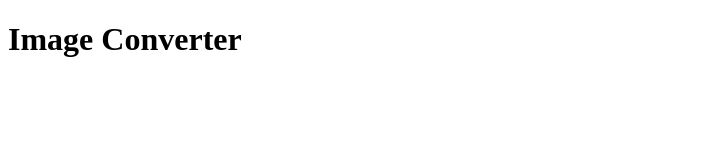
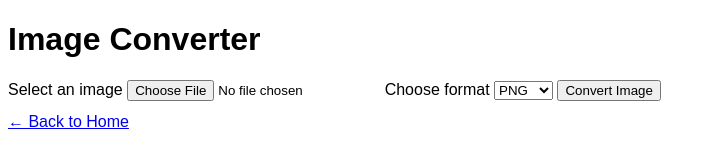
Before and after one commit to nvijay7539/converter-website, a plain HTML site: page image-converter.html in a window 1280 px wide. Shown: the whole page, without its empty margins (0-715 px from the left). Drawn offline with Linux system fonts and the light colour scheme.

Commit message:
Update image-converter.html

```diff
--- a/image-converter.html
+++ b/image-converter.html
@@ -1 +1,35 @@
-<!DOCTYPE html><html><head><title>Image Converter</title></head><body><h1>Image Converter</h1></body></html>
+<!DOCTYPE html>
+<html lang="en">
+<head>
+<meta charset="UTF-8">
+<meta name="viewport" content="width=device-width, initial-scale=1.0">
+<title>Image Converter — ConvertFreeTools</title>
+<link rel="stylesheet" href="css/style.css">
+</head>
+<body>
+<header>
+  <h1>Image Converter</h1>
+</header>
+
+<main class="container">
+  <label>Select an image</label>
+  <input type="file" id="imgFile" accept="image/*">
+
+  <label>Choose format</label>
+  <select id="imgFormat">
+    <option value="png">PNG</option>
+    <option value="jpeg">JPG</option>
+    <option value="webp">WebP</option>
+  </select>
+
+  <button onclick="convertImageOnPage('imgFile', document.getElementById('imgFormat').value, 'imgDownload', 'imgPreview')">Convert Image</button>
+
+  <a id="imgDownload" class="download-link" style="display:none;">Download</a>
+  <img id="imgPreview" class="preview" style="display:none;" alt="Preview">
+
+  <div style="margin-top:12px;"><a href="index.html">← Back to Home</a></div>
+</main>
+
+<script src="js/scripts.js"></script>
+</body>
+</html>
```
